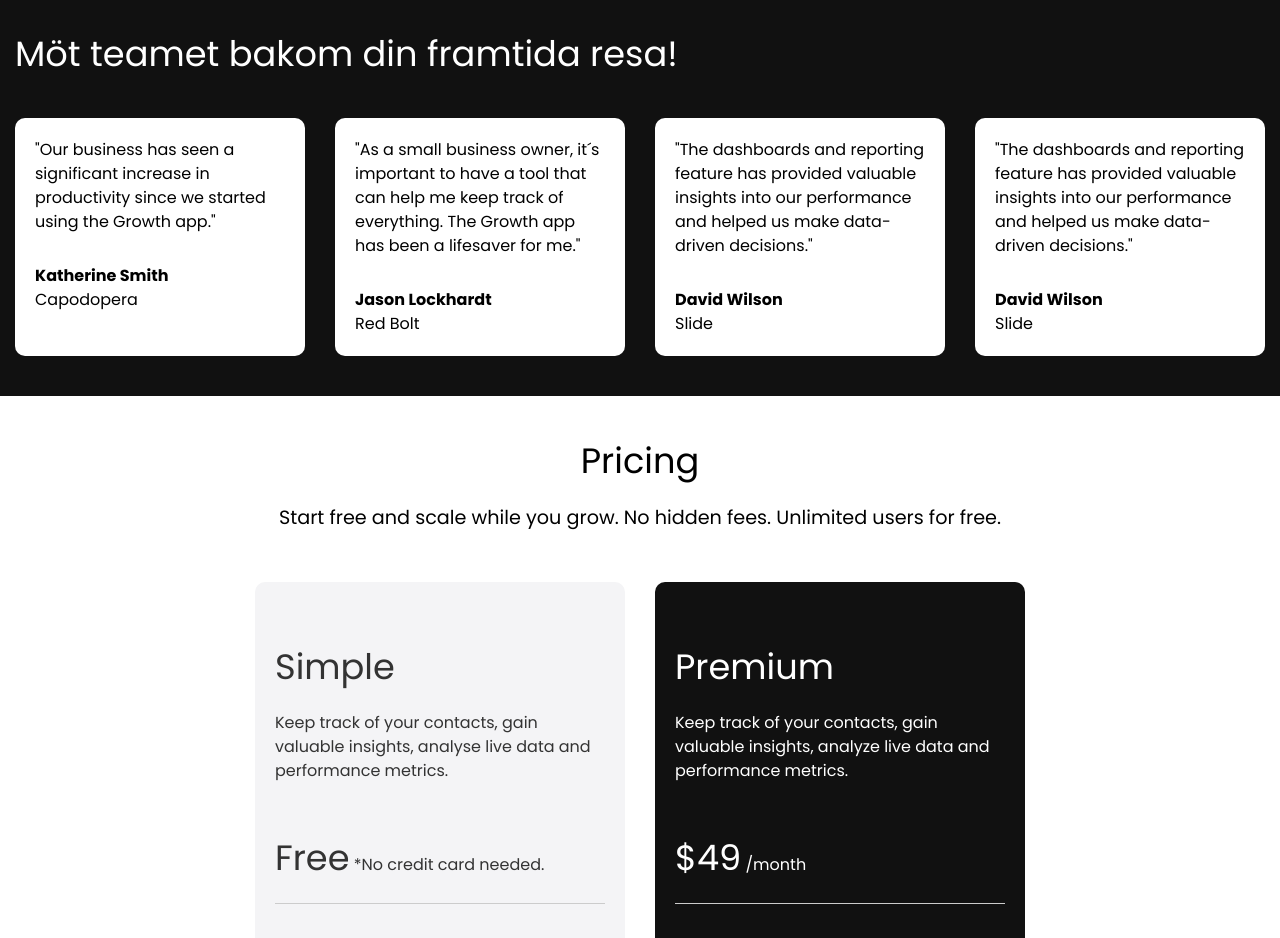
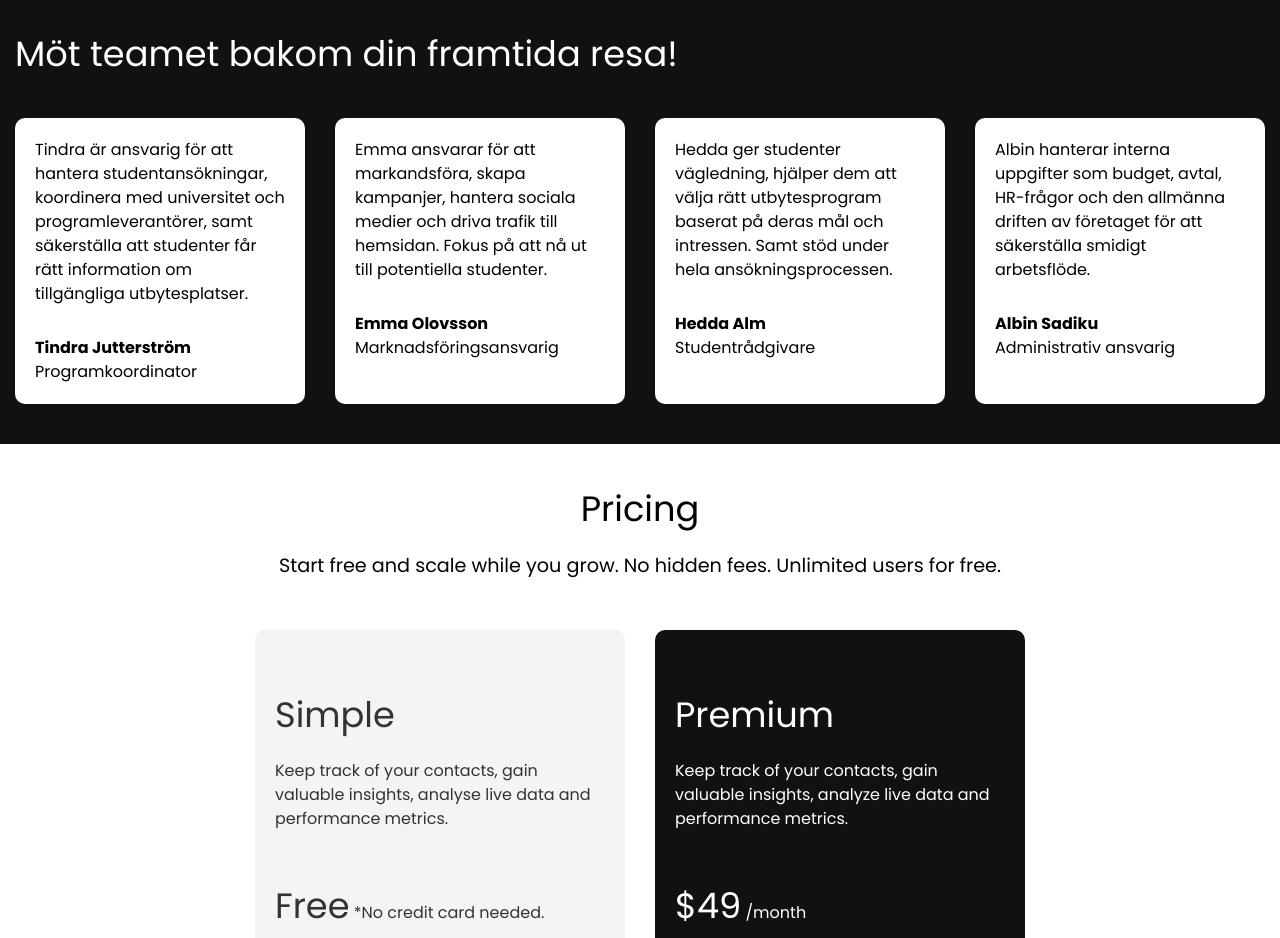
Before and after one commit to Tindra98/Klientprogrammering-Gruppuppgift, a plain HTML site: page index.html in a window 1280 px wide. Shown: the part 1500-2438 px from the top of the page. Drawn offline with Linux system fonts and the light colour scheme.

Commit message:
ändrade kort

```diff
--- a/index.html
+++ b/index.html
@@ -111,30 +111,26 @@
             <div class="testimonials-grid">
                 <div class="card">
                     <p>
-                        "Our business has seen a significant increase in productivity since we started using the Growth
-                        app."
+                        Tindra är ansvarig för att hantera studentansökningar, koordinera med universitet och programleverantörer, samt säkerställa att studenter får rätt information om tillgängliga utbytesplatser.
                     </p>
-                    <p>Katherine Smith </p>
-                    <p> Capodopera </p>
+                    <p>Tindra Jutterström </p>
+                    <p> Programkoordinator </p>
                 </div>
                 <div class="card">
-                    <p>"As a small business owner, it´s important to have a tool that can help me keep track of
-                        everything. The Growth app has been a lifesaver for me."
+                    <p>Emma ansvarar för att markandsföra, skapa kampanjer, hantera sociala medier och driva trafik till hemsidan. Fokus på att nå ut till potentiella studenter.
                     </p>
-                    <p>Jason Lockhardt </p>
-                    <p> Red Bolt </p>
+                    <p>Emma Olovsson </p>
+                    <p> Marknadsföringsansvarig </p>
                 </div>
                 <div class="card">
-                    <p>"The dashboards and reporting feature has provided valuable insights into our performance and
-                        helped us make data-driven decisions."</p>
-                    <p>David Wilson </p>
-                    <p> Slide </p>
+                    <p>Hedda ger studenter vägledning, hjälper dem att välja rätt utbytesprogram baserat på deras mål och intressen. Samt stöd under hela ansökningsprocessen. </p>
+                    <p>Hedda Alm </p>
+                    <p> Studentrådgivare </p>
                 </div>
                 <div class="card">
-                    <p>"The dashboards and reporting feature has provided valuable insights into our performance and
-                        helped us make data-driven decisions."</p>
-                    <p>David Wilson </p>
-                    <p> Slide </p>
+                    <p>Albin hanterar interna uppgifter som budget, avtal, HR-frågor och den allmänna driften av företaget för att säkerställa smidigt arbetsflöde.</p>
+                    <p>Albin Sadiku </p>
+                    <p> Administrativ ansvarig  </p>
                 </div>
             </div>
         </div>
```
